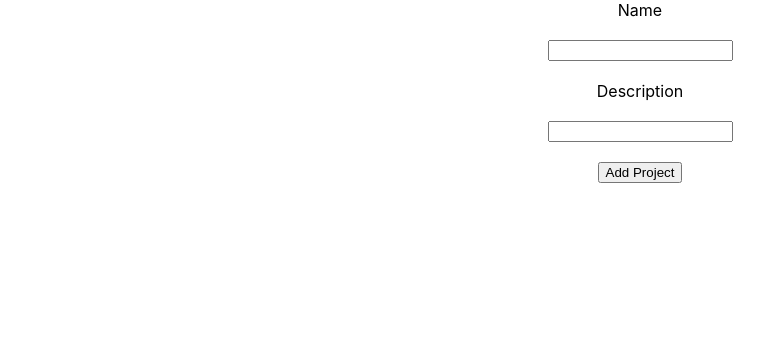
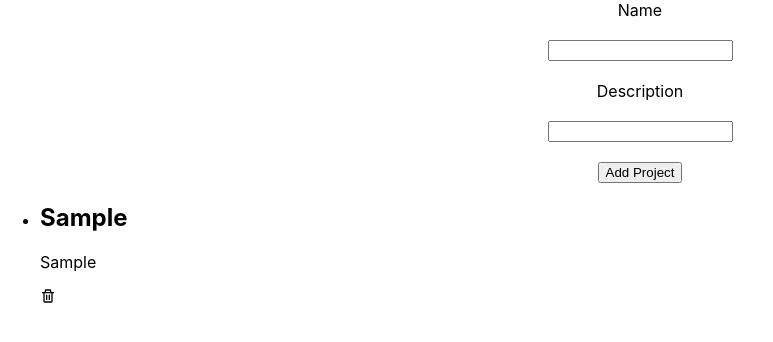
Before and after one commit to jleonen/react-project1, a React (Create React App) app: page / in a window 1280 px wide. Both pictures are taken after typing "Sample", "Sample" into the empty fields and a click on the button "Add Project". Shown: the top 342 px of the page, without its empty margins (0-773 px from the left). Built offline with nearby package versions, Linux system fonts and the light colour scheme.

Commit message:
Added function to delete a project item

```diff
--- a/package.json
+++ b/package.json
@@ -6,8 +6,10 @@
     "@testing-library/jest-dom": "^5.14.1",
     "@testing-library/react": "^11.2.7",
     "@testing-library/user-event": "^12.8.3",
+    "boxicons": "^2.0.9",
     "react": "^17.0.2",
     "react-dom": "^17.0.2",
+    "react-icons": "^4.3.1",
     "react-scripts": "4.0.3",
     "web-vitals": "^1.1.2"
   },
--- a/src/App.js
+++ b/src/App.js
@@ -12,10 +12,21 @@ function App() {
     });
     console.log(newProject);
   };
+
+  const deleteProject = (projectID) => {
+    console.log("Deleting");
+    setNewProject((prevProjects) => {
+      const updatedProjects = prevProjects.filter(
+        (project) => project.id !== projectID
+      );
+      console.log(updatedProjects);
+      return updatedProjects;
+    });
+  };
   return (
     <div>
       <InputProject onAddProject={newProjectHandler} />
-      <AddProject projects={newProject} />
+      <AddProject projects={newProject} onDeleteItem={deleteProject} />
     </div>
   );
 }
--- a/src/Components/AddProject.js
+++ b/src/Components/AddProject.js
@@ -5,10 +5,14 @@ const AddProject = function (props) {
   return (
     <ul>
       {props.projects.map((project) => (
-        <li key={project.id}>
+        <ProjectItem
+          key={project.id}
+          id={project.id}
+          onDelete={props.onDeleteItem}
+        >
           <h2>{project.name}</h2>
           <p>{project.description}</p>
-        </li>
+        </ProjectItem>
       ))}
     </ul>
   );
--- a/src/Components/InputProject.js
+++ b/src/Components/InputProject.js
@@ -2,7 +2,7 @@ import React, { useState } from "react";
 import style from "./InputProject.module.css";
 
 const InputProject = function (props) {
-  const [projectName, setProjectName] = useState("");
+  const [projectNames, setProjectName] = useState("");
   const [description, setDescription] = useState("");
   const [validName, setValidName] = useState(true);
   const [validDesc, setValidDesc] = useState(true);
@@ -10,6 +10,8 @@ const InputProject = function (props) {
   const addNameHandler = (event) => {
     if (event.target.value.trim().length > 0) {
       setValidName(true);
+    } else {
+      setValidName(false);
     }
 
     setProjectName(event.target.value);
@@ -18,6 +20,8 @@ const InputProject = function (props) {
   const addDescriptionHandler = (event) => {
     if (event.target.value.trim().length > 0) {
       setValidDesc(true);
+    } else {
+      setValidDesc(false);
     }
 
     setDescription(event.target.value);
@@ -26,15 +30,16 @@ const InputProject = function (props) {
   const addProjectHandler = (event) => {
     event.preventDefault();
 
-    if (projectName.trim().length === 0) {
+    if (projectNames.trim().length === 0) {
       setValidName(false);
     }
 
     if (description.trim().length === 0) {
       setValidDesc(false);
     }
+    console.log(validName, validDesc);
 
-    !validName && !validDesc && props.onAddProject(projectName, description);
+    validName && validDesc && props.onAddProject(projectNames, description);
     setProjectName("");
     setDescription("");
   };
@@ -46,7 +51,7 @@ const InputProject = function (props) {
         <div className={style.inputContainer}>
           <input
             type="text"
-            value={projectName}
+            value={projectNames}
             onChange={addNameHandler}
           ></input>
           <span className={validName ? style.hidden : style.error}>
--- a/src/Components/ProjectItem.js
+++ b/src/Components/ProjectItem.js
@@ -1,7 +1,15 @@
 import React from "react";
 
-const ProjectItem = function () {
-  return;
+import { BiTrash } from "react-icons/bi";
+
+const ProjectItem = function (props) {
+  const deleteHandler = () => props.onDelete(props.id);
+  return (
+    <li>
+      {props.children}
+      <BiTrash onClick={deleteHandler} />
+    </li>
+  );
 };
 
 export default ProjectItem;
```
Also changed, not shown: 1 other file (tests, documents, lock files or other folders).
